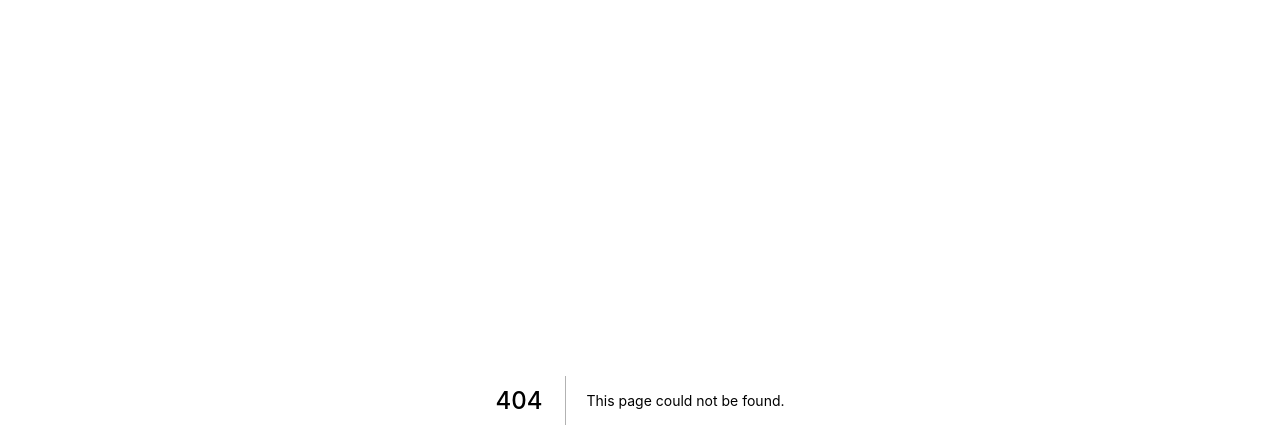
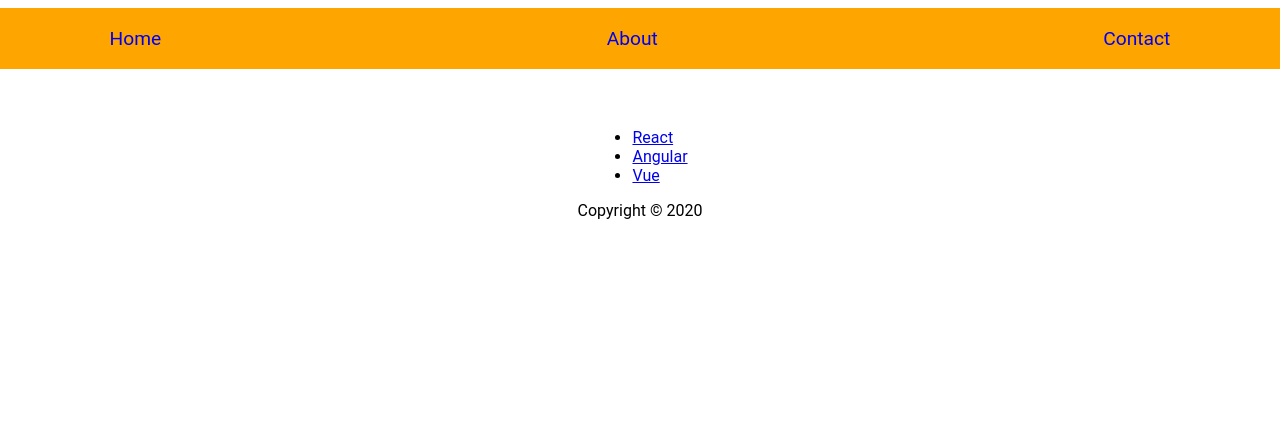
Before and after one commit to guhandelta/next-portfolio, a Next.js app: page /blog in a window 1280 px wide. Before the commit this address had no page. Shown: the top 448 px of the page. Built offline with nearby package versions, Linux system fonts and the light colour scheme; a small style sheet from the web is missing.

Commit message:
Created Dynamic Pages using Query Params

```diff
--- /dev/null
+++ b/pages/blog.js
@@ -0,0 +1,23 @@
+import { Layout } from '../components'
+import Link from 'next/link'
+
+export default () => {
+
+    const Postlink = ({ title }) => (
+        <li>
+            <Link href={`/post?title=${title}`}>
+                <a>{title}</a>
+            </Link>
+        </li>
+    )
+
+    return (
+        <Layout>
+            <ul>
+                <Postlink title="React" />
+                <Postlink title="Angular" />
+                <Postlink title="Vue" />
+            </ul>
+        </Layout>
+    )
+}
```
Also changed, not shown: pages/post.js (added, +11 -0 lines).
